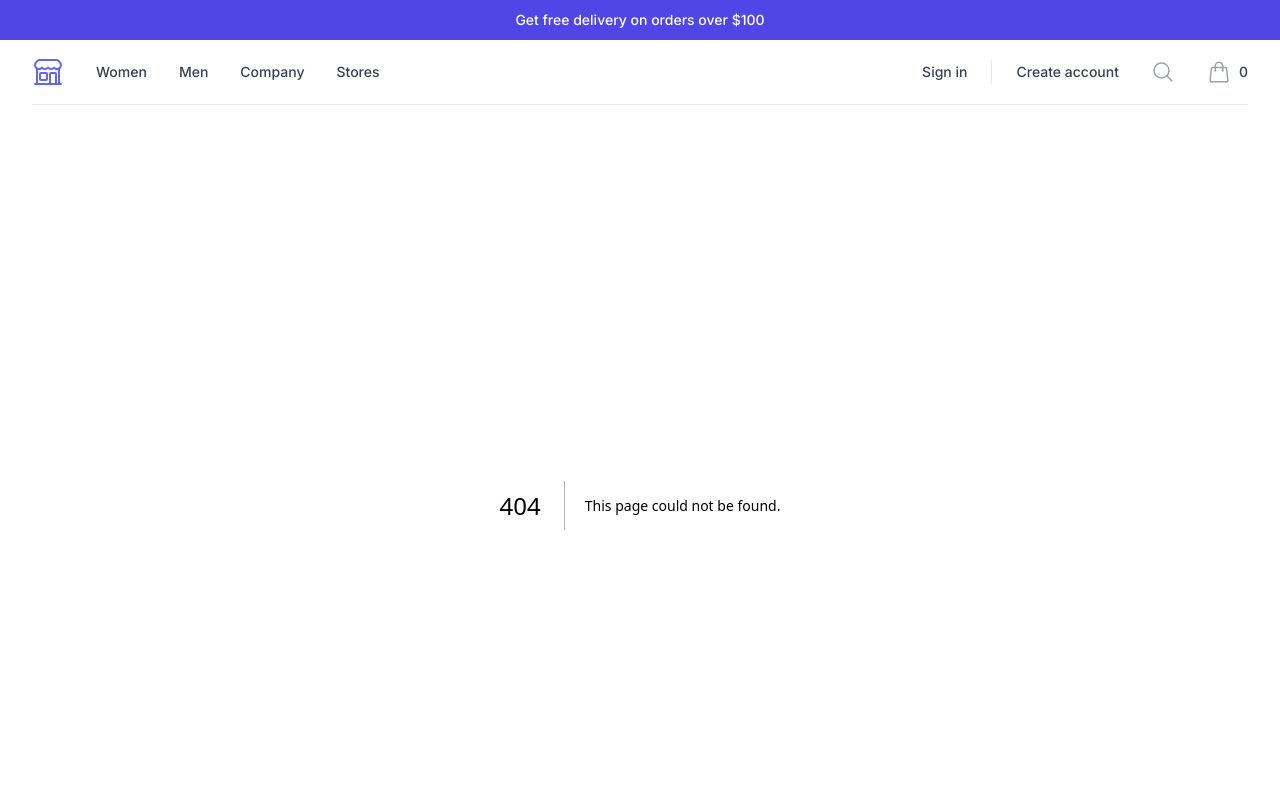
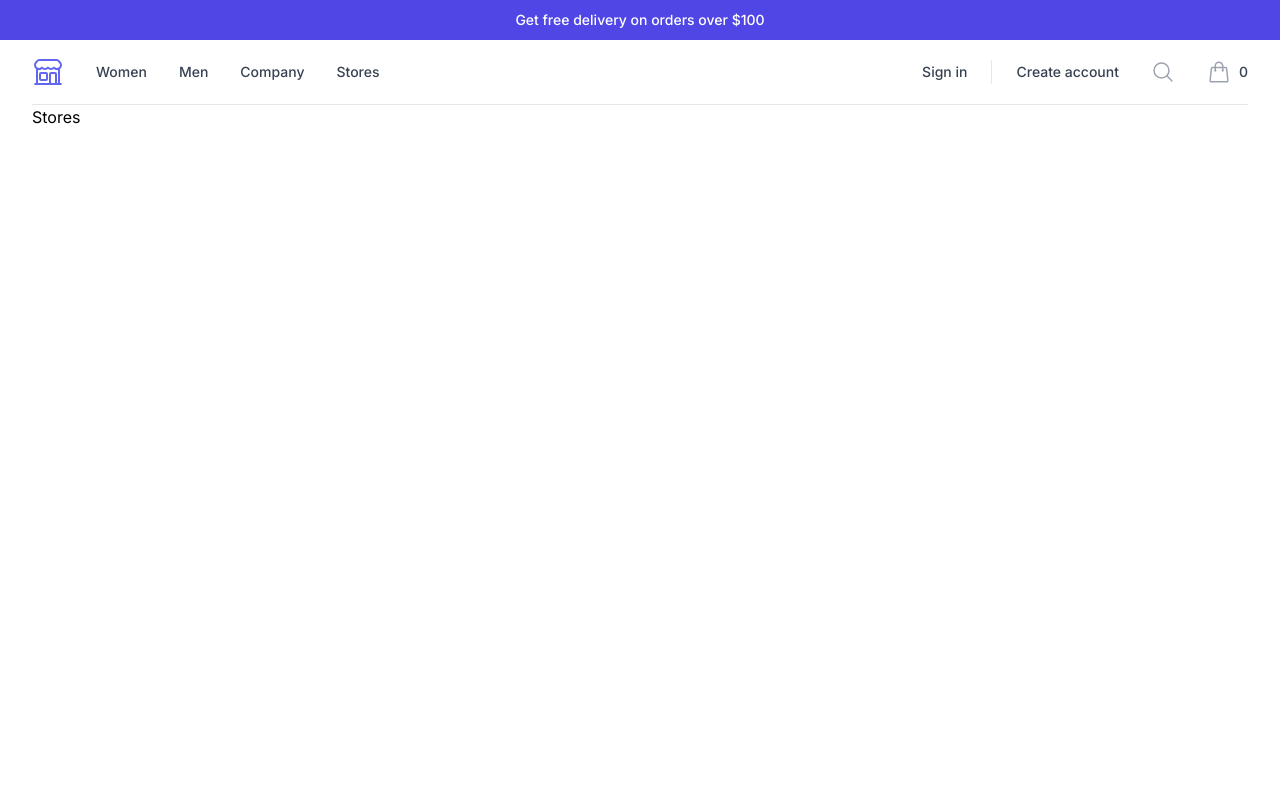
Before and after one commit to atefeh-karimi/store-nextjs, a Next.js app: page /stores in a window 1280 px wide. Before the commit this address had no page. Shown: the top 800 px of the page. Built offline with nearby package versions, Linux system fonts and the light colour scheme.

Commit message:
added store

```diff
--- /dev/null
+++ b/app/stores/page.jsx
@@ -0,0 +1,5 @@
+import React from "react";
+
+export default function Stores() {
+  return <div className="min-h-screen px-4 lg:px-8">Stores</div>;
+}
```
